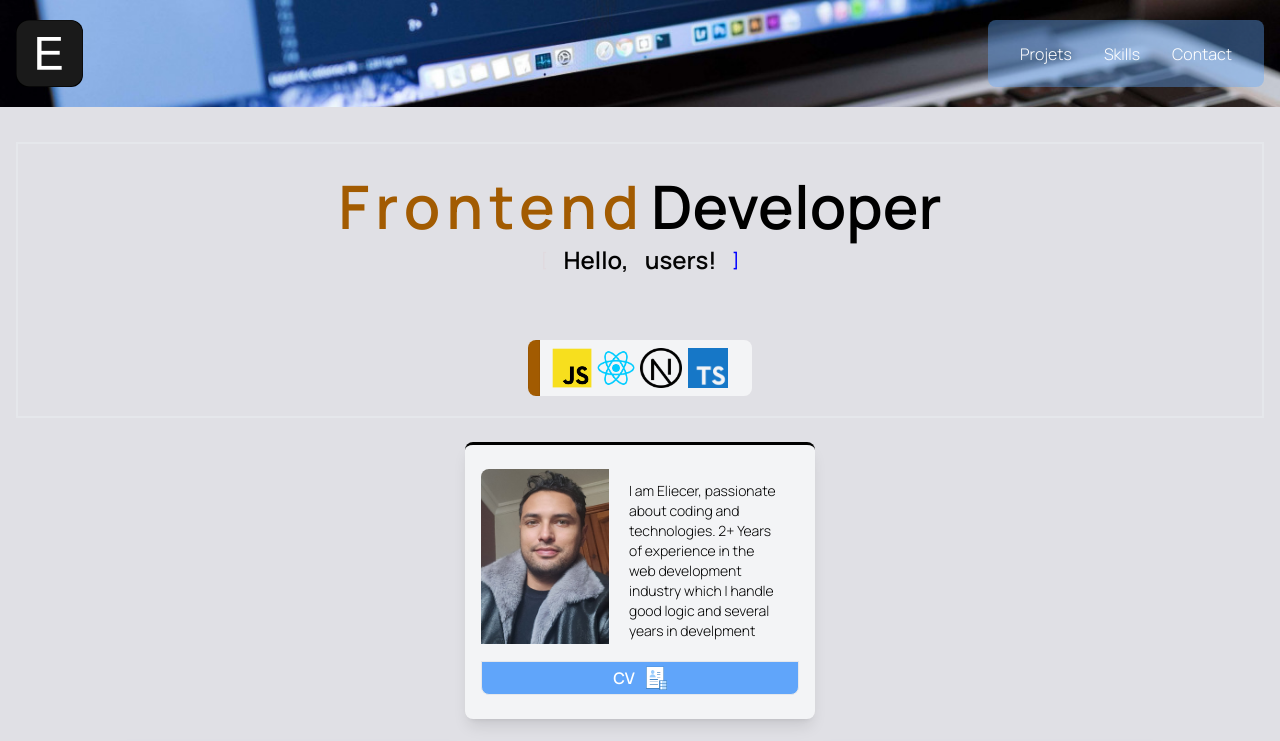
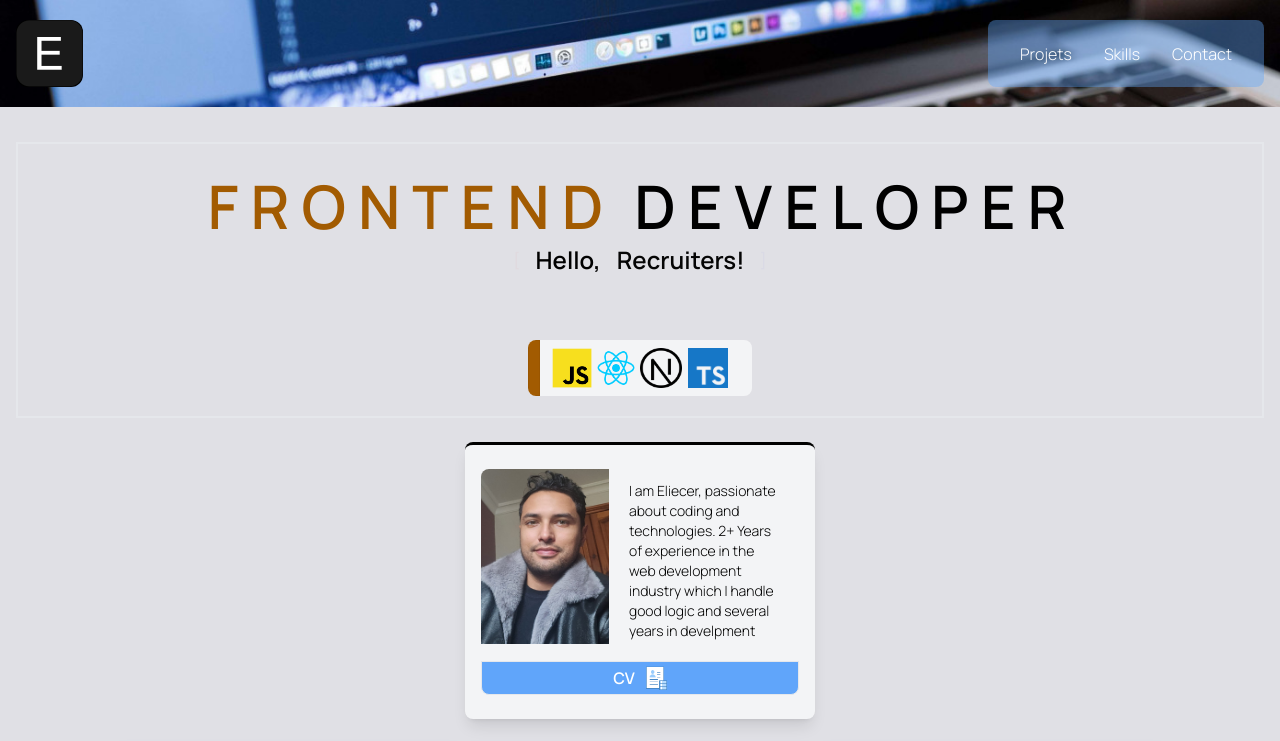
Before and after one commit to neoEliecer-47/portfolio, a React (Vite) app: page / in a window 1280 px wide. Shown: the top 741 px of the page. Built offline with nearby package versions, Linux system fonts and the light colour scheme.

Commit message:
rubber band animation added

```diff
--- a/src/components/MainPage.jsx
+++ b/src/components/MainPage.jsx
@@ -4,6 +4,8 @@ import ts from "../assets/some-skills/typescript.png";
 import reactLogo from "../assets/logos/reactjs2.png";
 import nextLogo from "../assets/some-skills/nextjs.png";
 import NameAnimation from "./ui/NameAnimation";
+import classNames from "classnames";
+import styles from './rubberBand.module.css'
 
 const Main = () => {
   const [currentColorIndex, setCurrentColorIndex] = useState(0);
@@ -30,13 +32,30 @@ const Main = () => {
     return () => clearInterval(intervalId); //clean the interval
   }, [colors.length]);
 
-  const words = ['Eliecer', 'users', 'Everyone', 'mother fuckers']
+  const words = ['I am Eliecer', 'Recruiters', 'Code Enthusiasts', 'Developers', 'Users', 'Technologists', 'Frontend Engineers', 'Software Developers', 'Everyone, welcome']
 
   return (
     <div className="flex mx-4 flex-col gap-2 items-center font-bold justify-center my-6 border-2 pb-5 px-4 mt-[2.2rem]">
-      <h1 className="flex mt-8 text-2xl md:text-5xl lg:text-6xl gap-[6px]">
-        <h1 style={h2Style} className="font-extrabold tracking-widest">Frontend</h1>Developer
-      </h1>
+      <section className={classNames("flex mt-8 text-2xl md:text-4xl lg:text-6xl gap-[6px] tracking-widest font-extrabold", styles.wrapperRB)}>
+        <span style={h2Style} className={styles.RB}>F</span>
+        <span style={h2Style} className={styles.RB}>r</span>
+        <span style={h2Style} className={styles.RB}>o</span>
+        <span style={h2Style} className={styles.RB}>n</span>
+        <span style={h2Style} className={styles.RB}>t</span>
+        <span style={h2Style} className={styles.RB}>e</span>
+        <span style={h2Style} className={styles.RB}>n</span>
+        <span style={h2Style} className={classNames("mr-[1.2rem]", styles.RB)}>d</span>
+
+        <span className={styles.RB}>D</span>
+        <span className={styles.RB}>e</span>
+        <span className={styles.RB}>v</span>
+        <span className={styles.RB}>e</span>
+        <span className={styles.RB}>l</span>
+        <span className={styles.RB}>o</span>
+        <span className={styles.RB}>p</span>
+        <span className={styles.RB}>e</span>
+        <span className={styles.RB}>r</span>
+      </section>
      <NameAnimation words={words}/>
       <div className="bg-gray-100 group relative overflow-hidden py-2 px-6 mt-14 rounded-lg">
         <div
--- /dev/null
+++ b/src/components/rubberBand.module.css
@@ -0,0 +1,38 @@
+.wrapperRB{
+text-transform: uppercase;
+}
+
+.RB{
+    cursor: pointer;
+    display: inline-block;
+    transition: all 400ms ease;
+
+}
+
+.RB:hover{
+    animation: rubber-band 1s;
+}
+
+@keyframes rubber-band {
+    0%{
+        transform: scale3d(1, 1, 1);
+    }
+    30%{
+        transform: scale3d(1.3, 0.8, 1);
+    }
+    40%{
+        transform: scale3d(.8, 1.3, 1);
+    }
+    50%{
+        transform: scale3d(1.15, .8, 1);
+    }
+    65%{
+        transform: scale3d(.85, 1, 1);
+    }
+    80%{
+        transform: scale3d(1, .9, 1);
+    }
+    100%{
+        transform: scale3d(1, 1, 1);
+    }
+}
--- a/src/components/ui/NameAnimation.module.css
+++ b/src/components/ui/NameAnimation.module.css
@@ -36,7 +36,7 @@
   color: blue;
   animation-name: opacity;
   animation-duration: 3s;
-  animation-iteration-count: 1;
+  animation-iteration-count: infinite;
 }
 
 @keyframes change {
```
Also changed, not shown: src/components/About.module.css (+6 -8 lines).
